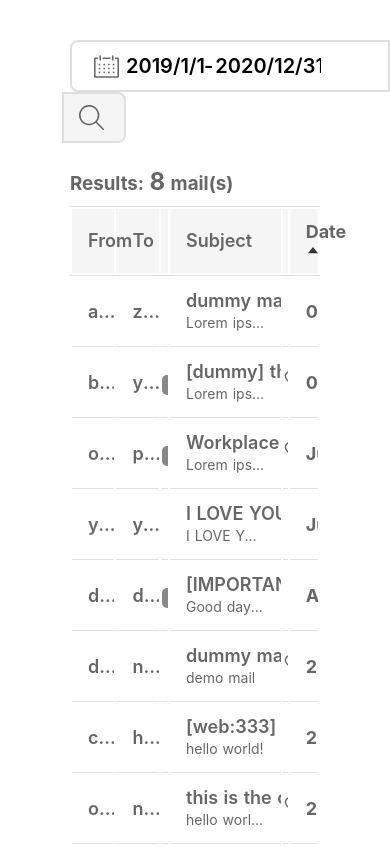
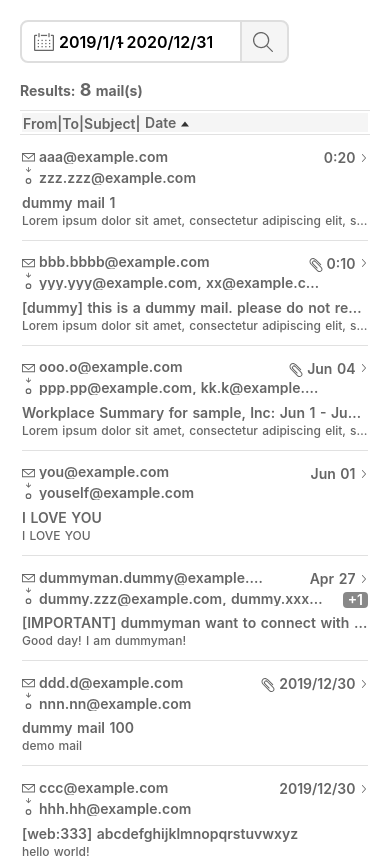
Before and after one commit to gunt3648/hennge-challenge, a Nuxt app: page / in a window 390 px wide. Shown: the top 858 px of the page. Built offline with nearby package versions, Linux system fonts and the light colour scheme.

Commit message:
Add responsive

```diff
--- a/assets/css/global.scss
+++ b/assets/css/global.scss
@@ -26,3 +26,20 @@ td {
 .column {
 	flex-direction: column;
 }
+
+@media only screen and (max-width: 768px) {
+	.container {
+		padding: 20px 20px;
+		height: auto;
+	}
+
+	.hide-mobile {
+		display: none;
+	}
+}
+
+@media only screen and (min-width: 769px) {
+	.hide-desktop {
+		display: none;
+	}
+}
--- a/components/Mail.vue
+++ b/components/Mail.vue
@@ -1,19 +1,19 @@
 <template>
   <tr class="mail-table-row" @mouseover="currKey = mailData.key" @mouseleave="currKey = null">
-    <td class="mail-table-from">{{ mailData.from }}</td>
-    <td class="mail-table-to">{{ `${mailData.to[0]}${(mailData.to[1]) ? ", ...": ""}` }}</td>
-    <td class="mail-table-addto">
+    <td class="mail-table-from hide-mobile">{{ mailData.from }}</td>
+    <td class="mail-table-to hide-mobile">{{ `${mailData.to[0]}${(mailData.to[1]) ? ", ...": ""}` }}</td>
+    <td class="mail-table-addto hide-mobile">
       <span
         class="mail-table-number"
         :style="{ backgroundColor: (currKey === mailData.key) ? 'rgb(2, 52, 222)' : '' }"
         v-if="mailData.to.length > 1"
       >{{ `+${mailData.to.length - 1}` }}</span>
     </td>
-    <td class="mail-table-subject">
+    <td class="mail-table-subject hide-mobile">
       <div class="subject">{{ mailData.subject }}</div>
       <div class="content">{{ mailData.content }}</div>
     </td>
-    <td class="mail-table-attach">
+    <td class="mail-table-attach hide-mobile">
       <img
         class="clip"
         src="~/static/icon/icon_clip.svg"
@@ -21,7 +21,39 @@
         :class="{ 'filtered': currKey === mailData.key }"
       />
     </td>
-    <td class="mail-table-date">{{ calcDate(mailData.date) }}</td>
+    <td class="mail-table-date hide-mobile">{{ calcDate(mailData.date) }}</td>
+    <td class="mail-table-mobile hide-desktop">
+      <div class="mail-mobile-head">
+        <span class="mail-mobile-icon">
+          <img class="mail" src="~/static/icon/icon_mail_sp.svg" />
+        </span>
+        <span class="mail-mobile-detail">
+          <p class="mail-mobile-from">{{ mailData.from }}</p>
+          <p
+            class="mail-mobile-to"
+          >{{ `${mailData.to[0]}${(mailData.to[1]) ? ", "+ mailData.to[1] : "" }${(mailData.to[2]) ? ", ...": ""}` }}</p>
+        </span>
+        <div class="mail-mobile-date">
+          <img
+            class="clip"
+            src="~/static/icon/icon_clip.svg"
+            v-if="mailData.attach.length"
+            :class="{ 'filtered': currKey === mailData.key }"
+          />
+          {{ calcDate(mailData.date) }}
+          <img
+            class="arrow"
+            src="~/static/icon/icon_arrow02.svg"
+          />
+        </div>
+        <div
+          class="mail-mobile-number"
+          v-if="mailData.to.length > 2"
+        >{{ `+${mailData.to.length - 2}` }}</div>
+      </div>
+      <div class="mail-mobile-subject">{{ mailData.subject }}</div>
+      <div class="mail-mobile-content">{{ mailData.content }}</div>
+    </td>
   </tr>
 </template>
 
@@ -58,11 +90,6 @@ export default {
 <style lang="scss" scoped>
 .mail-table-row {
   color: rgb(59, 51, 55);
-
-  &:hover {
-    color: rgb(2, 52, 222) !important;
-    cursor: pointer;
-  }
 
   td {
     white-space: nowrap;
@@ -101,7 +128,7 @@ export default {
 
   .mail-table-subject {
     .content {
-			margin-top: 4px;
+      margin-top: 4px;
       font-size: 14px;
       font-weight: 400;
 
@@ -120,4 +147,107 @@ export default {
     vertical-align: middle;
   }
 }
+
+@media only screen and (max-width: 768px) {
+  .mail-table-row {
+    &:hover {
+      color: rgb(59, 51, 55);
+    }
+
+    .mail-table-mobile {
+      height: 85px;
+      padding: 12px 0px;
+
+      .mail-mobile-head {
+        position: relative;
+        margin-bottom: 8px;
+        width: 100%;
+
+        .mail-mobile-icon {
+          margin-right: 4px;
+
+          .mail {
+            margin-top: 4px;
+            width: 13px;
+          }
+        }
+
+        .mail-mobile-detail {
+          display: inline-block;
+          width: 100%;
+
+          .mail-mobile-from {
+            margin-bottom: 7px;
+          }
+
+          .mail-mobile-from {
+            width: calc(100% - 120px);
+          }
+
+          .mail-mobile-to {
+            width: calc(100% - 60px);
+          }
+        }
+
+        .mail-mobile-date {
+          position: absolute;
+          top: 0;
+          right: 0;
+
+          .clip {
+            position: absolute;
+            width: 14px;
+            height: 14px;
+            margin-top: 3px;
+            margin-left: -18px;
+          }
+
+          .arrow {
+            width: 8px;
+            height: 8px;
+          }
+        }
+
+        .mail-mobile-number {
+          position: absolute;
+          top: 0;
+          right: 0;
+          margin-top: 22px;
+
+          padding: 1px 5px;
+          background-color: rgb(136, 136, 136);
+          line-height: 14px;
+          vertical-align: middle;
+          color: white;
+
+          border-radius: 4px;
+        }
+      }
+
+      .mail-mobile-content {
+        font-size: 12px;
+        font-weight: 500;
+        margin-top: 2px;
+      }
+    }
+
+    .mail-mobile-subject,
+    .mail-mobile-from,
+    .mail-mobile-to,
+    .mail-mobile-content {
+      white-space: nowrap;
+      overflow: hidden;
+      text-overflow: ellipsis;
+    }
+  }
+}
+
+@media only screen and (min-width: 789px) {
+  .mail-table-row {
+    &:hover {
+      color: rgb(2, 52, 222) !important;
+      cursor: pointer;
+    }
+  }
+}
 </style>>
--- a/components/MailBox.vue
+++ b/components/MailBox.vue
@@ -6,7 +6,7 @@
     </h3>
     <div class="mail-box-body" v-if="mailList && mailList.length > 0">
       <table class="mail-table-head">
-        <tr class="mail-table-row">
+        <tr class="mail-table-row hide-mobile">
           <td class="mail-table-from">From</td>
           <td class="mail-table-to">To</td>
           <td class="mail-table-addto"></td>
@@ -20,6 +20,26 @@
                 src="~/static/icon/icon_arrow01.svg"
                 :style="{ transform: isAsc ? 'rotate(180deg)' : '' }"
               />
+            </span>
+          </td>
+        </tr>
+        <tr class="mail-table-row hide-desktop">
+          <td>
+            <span>From</span>
+						<span>|</span>
+            <span>To</span>
+						<span>|</span>
+            <span>Subject</span>
+						<span>|</span>
+            <span @click="reorder()">
+              Date
+              <span>
+                <img
+                  class="arrow"
+                  src="~/static/icon/icon_arrow01.svg"
+                  :style="{ transform: isAsc ? 'rotate(180deg)' : '' }"
+                />
+              </span>
             </span>
           </td>
         </tr>
@@ -172,4 +192,44 @@ export default {
     }
   }
 }
+
+@media only screen and (max-width: 768px) {
+  .mail-box {
+    .mail-box-head {
+      font-size: 14px;
+      margin-bottom: 10px;
+
+      span {
+        font-size: 18px;
+      }
+    }
+
+    .mail-box-body {
+      height: auto;
+
+      .mail-table-head,
+      .mail-table-body {
+        .mail-table-row {
+					font-size: 14px;
+
+					span, .arrow {
+						line-height: 14px;
+						vertical-align: middle;
+					}
+
+					.arrow {
+						width: 8px;
+						height: 10px;
+
+						margin-top: -3px;
+					}
+        }
+      }
+		}
+
+		.mail-box-empty {
+			height: 75vh;
+		}
+  }
+}
 </style>
--- a/components/SearchBar.vue
+++ b/components/SearchBar.vue
@@ -119,4 +119,46 @@ export default {
     vertical-align: middle;
   }
 }
+
+@media only screen and (max-width: 768px) {
+  .search-bar {
+    .range-input {
+      .range-input-field {
+        min-width: 75px;
+        max-width: 90px;
+      }
+
+      .range-input-field,
+      .dash {
+        font-size: 16px;
+      }
+
+      height: 100%;
+      width: 245px;
+      padding: 8px 12px;
+    }
+
+    .search-button {
+      display: inline-block;
+
+      height: 100%;
+			padding: 8px 11px;
+			padding-bottom: 9px;
+      margin-left: -25px;
+    }
+
+    .icon {
+      width: 20px;
+      height: 20px;
+      margin-right: 3px;
+    }
+
+    .range-input-field,
+    .dash,
+    .icon {
+      line-height: 20px;
+      vertical-align: middle;
+    }
+  }
+}
 </style>>
--- a/pages/index.vue
+++ b/pages/index.vue
@@ -23,4 +23,14 @@ export default {};
 .mail-hi {
 	height: calc(100% - 76px);
 }
+
+@media only screen and (max-width: 768px) {
+	.search-mb {
+		margin-bottom: 16px;
+	}
+
+	.mail-hi {
+		height: auto;
+	}
+}
 </style>
```
